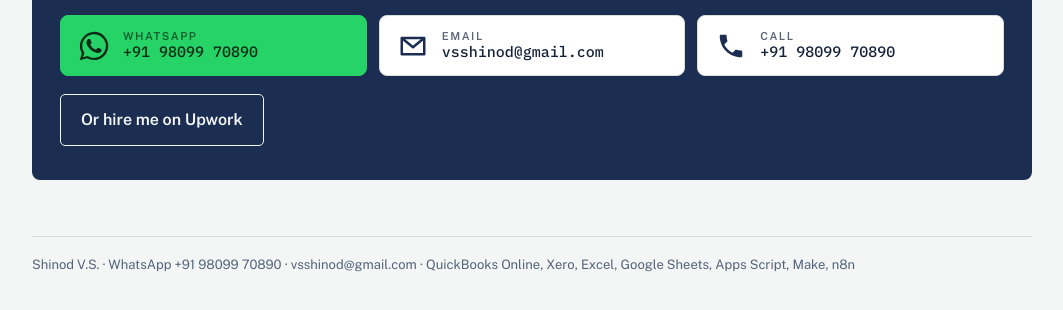
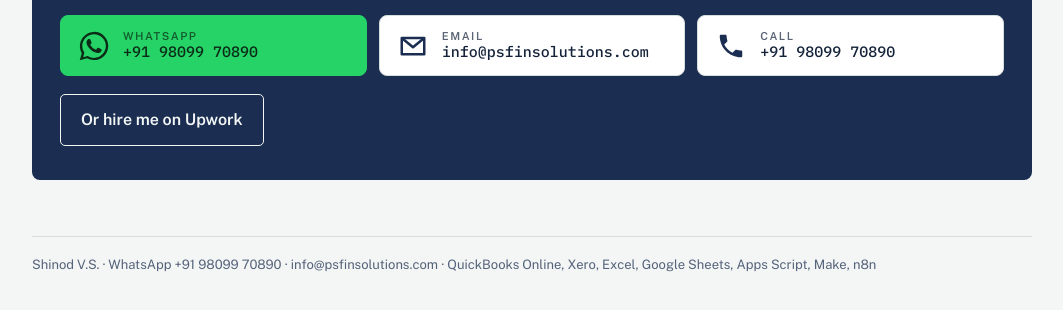
Before and after one commit to PSFIN/portfolio, a plain HTML site: page index.html in a window 1280 px wide. Shown: the part 4203-4513 px from the top of the page, without its empty margins (108-1171 px from the left). Drawn offline with nearby package versions, Linux system fonts and the light colour scheme.

Commit message:
Use info@psfinsolutions.com as contact email

```diff
--- a/index.html
+++ b/index.html
@@ -300,13 +300,13 @@
     </ol>
     <div class="contact">
       <a class="cbtn wa" href="https://wa.me/919809970890" target="_blank" rel="noopener"><svg viewBox="0 0 24 24" aria-hidden="true"><path fill="currentColor" d="M17.47 14.38c-.3-.15-1.76-.87-2.03-.97-.27-.1-.47-.15-.67.15-.2.3-.77.97-.94 1.17-.17.2-.35.22-.65.07-.3-.15-1.26-.46-2.4-1.48-.89-.79-1.49-1.77-1.66-2.07-.17-.3-.02-.46.13-.61.13-.13.3-.35.45-.52.15-.17.2-.3.3-.5.1-.2.05-.37-.02-.52-.08-.15-.67-1.62-.92-2.22-.24-.58-.49-.5-.67-.51h-.57c-.2 0-.52.07-.8.37-.27.3-1.04 1.02-1.04 2.48s1.07 2.88 1.21 3.08c.15.2 2.1 3.2 5.08 4.49.71.31 1.27.49 1.7.63.71.23 1.36.2 1.88.12.57-.09 1.76-.72 2.01-1.41.25-.69.25-1.29.17-1.41-.07-.12-.27-.2-.57-.35zM12.04 21.5h-.01a9.4 9.4 0 0 1-4.8-1.32l-.34-.2-3.57.94.95-3.48-.22-.36A9.43 9.43 0 0 1 2.6 12.04C2.6 6.83 6.84 2.6 12.05 2.6c2.52 0 4.89.98 6.67 2.77a9.37 9.37 0 0 1 2.76 6.67c0 5.21-4.24 9.46-9.44 9.46zm8.03-17.49A11.27 11.27 0 0 0 12.04.7C5.8.7.71 5.78.71 12.04c0 2 .52 3.95 1.52 5.67L.62 23.3l5.72-1.5a11.3 11.3 0 0 0 5.7 1.45h.01c6.25 0 11.34-5.08 11.34-11.33 0-3.03-1.18-5.88-3.32-8.02z"/></svg><span><small>WhatsApp</small>+91 98099 70890</span></a>
-      <a class="cbtn" href="mailto:vsshinod@gmail.com"><svg viewBox="0 0 24 24" aria-hidden="true"><path fill="none" stroke="currentColor" stroke-width="2" stroke-linejoin="round" d="M3 5.5h18v13H3z"/><path fill="none" stroke="currentColor" stroke-width="2" stroke-linejoin="round" d="m3.5 6 8.5 7 8.5-7"/></svg><span><small>Email</small>vsshinod@gmail.com</span></a>
+      <a class="cbtn" href="mailto:info@psfinsolutions.com"><svg viewBox="0 0 24 24" aria-hidden="true"><path fill="none" stroke="currentColor" stroke-width="2" stroke-linejoin="round" d="M3 5.5h18v13H3z"/><path fill="none" stroke="currentColor" stroke-width="2" stroke-linejoin="round" d="m3.5 6 8.5 7 8.5-7"/></svg><span><small>Email</small>info@psfinsolutions.com</span></a>
       <a class="cbtn" href="tel:+919809970890"><svg viewBox="0 0 24 24" aria-hidden="true"><path fill="currentColor" d="M6.6 10.8a15.1 15.1 0 0 0 6.6 6.6l2.2-2.2c.27-.27.67-.36 1.02-.24 1.12.37 2.33.57 3.58.57.55 0 1 .45 1 1V20c0 .55-.45 1-1 1C10.6 21 3 13.4 3 4c0-.55.45-1 1-1h3.5c.55 0 1 .45 1 1 0 1.25.2 2.46.57 3.58.11.35.03.74-.25 1.02L6.6 10.8z"/></svg><span><small>Call</small>+91 98099 70890</span></a>
     </div>
     <a class="btn btn-ghost" href="https://www.upwork.com/freelancers/shinodvengaloor" target="_blank" rel="noopener">Or hire me on Upwork</a>
   </section>
 
-  <footer>Shinod V.S. · WhatsApp +91 98099 70890 · vsshinod@gmail.com · QuickBooks Online, Xero, Excel, Google Sheets, Apps Script, Make, n8n</footer>
+  <footer>Shinod V.S. · WhatsApp +91 98099 70890 · info@psfinsolutions.com · QuickBooks Online, Xero, Excel, Google Sheets, Apps Script, Make, n8n</footer>
 </main>
 
 </body>
```
